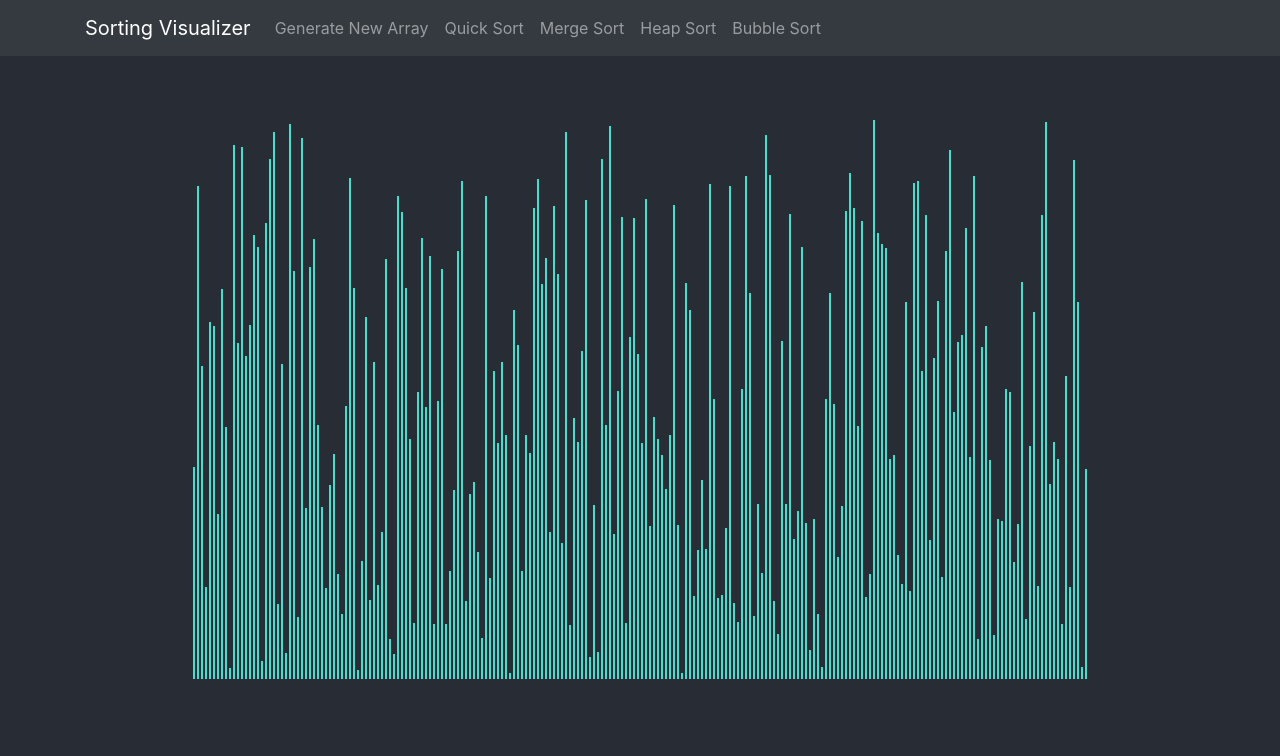
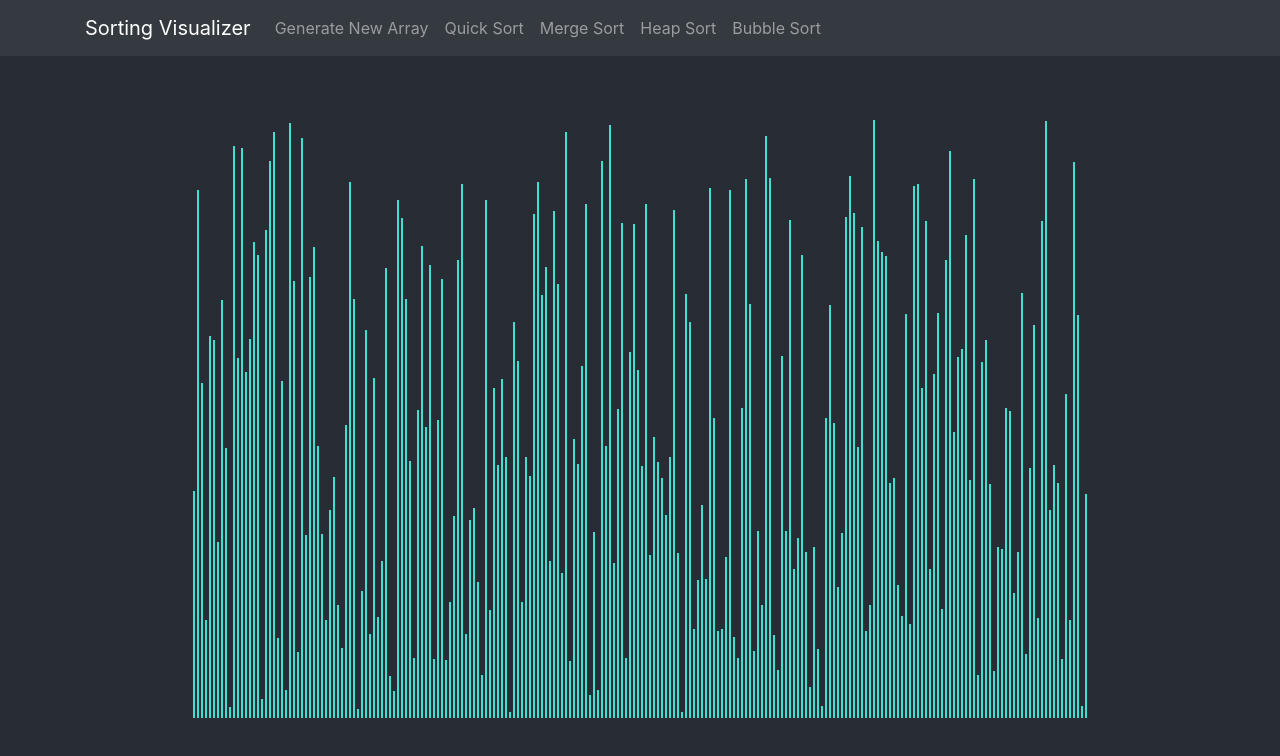
Before and after one commit to CharlesWDavid/Sorting-Visualizer, a React (Create React App) app: page / in a window 1280 px wide. Shown: the top 756 px of the page. Built offline with nearby package versions, Linux system fonts and the light colour scheme.

Commit message:
improvedresponsiveness

```diff
--- a/src/SortingVisualizer/SortingVisualizer.css
+++ b/src/SortingVisualizer/SortingVisualizer.css
@@ -5,25 +5,25 @@
 }
 
 /* Desktops and laptops ----------- */
-@media only screen and (min-width : 1224px) {
+@media only screen and (min-width: 1224px) {
     .array-container{
         position: absolute;
         text-align: center;
         left: 15%;
         right: 15%;
         top: 15%;
-        bottom: 15%;
+        bottom: 10%;
     }
 }
 
 /* Large screens ----------- */
-@media only screen and (min-width : 1824px) {
+@media only screen and (min-width: 1824px) {
     .array-container{
         position: absolute;
         text-align: center;
         left: 15%;
         right: 15%;
         top: 15%;
-        bottom: 15%;
+        bottom: 10%;
     }
 }
--- a/src/SortingVisualizer/SortingVisualizer.jsx
+++ b/src/SortingVisualizer/SortingVisualizer.jsx
@@ -35,7 +35,7 @@ export class SortingVisualizer extends React.Component{
     resetArray(){
         const array = [];
         for (let i=0; i<NUMBER_OF_BARS; i++){
-            array.push(randomFromInterval(5, Math.floor((window.innerHeight * 0.7))));
+            array.push(randomFromInterval(5, Math.floor((window.innerHeight * 0.75))));
         }
         this.setState({array});
     }
```
